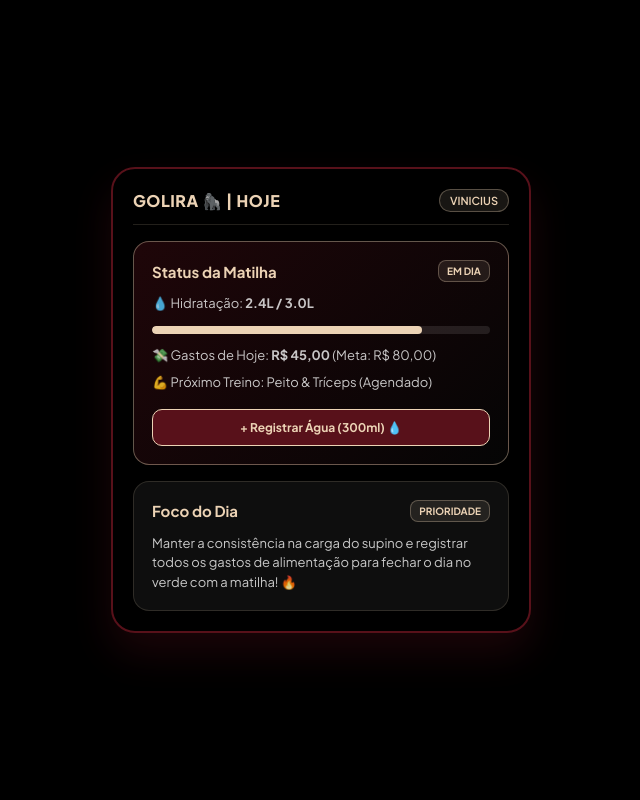
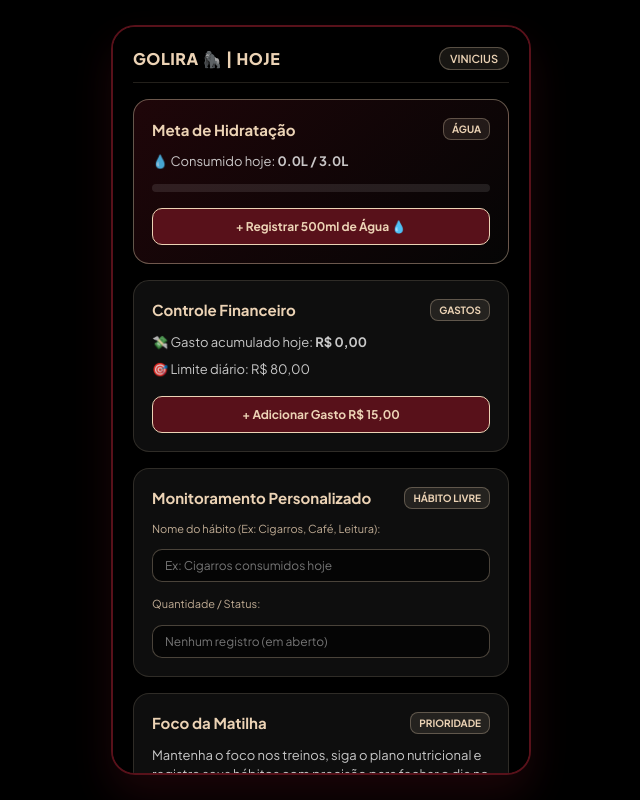
Before and after one commit to Vargasvinii/golira, a website: page index.html in a window 1280 px wide. Shown: the whole page, without its empty margins (319-959 px from the left). Drawn offline with Linux system fonts and the light colour scheme.

Commit message:
Atualizar o index.html

```diff
--- a/index.html
+++ b/index.html
@@ -3,7 +3,7 @@
 <head>
     <meta charset="UTF-8">
     <meta name="viewport" content="width=device-width, initial-scale=1.0">
-    <title>GOLIRA - Aba Hoje</title>
+    <title>GOLIRA - Aba Hoje (Completa)</title>
     <link href="https://fonts.googleapis.com/css2?family=Plus+Jakarta+Sans:wght@400;500;600;700;800&display=swap" rel="stylesheet">
     <style>
         * {
@@ -23,14 +23,15 @@
             padding: 20px;
         }
 
-        /* Container Principal do Aplicativo */
+        /* Container Principal Estendido (Tela Toda) */
         .app-container {
             width: 100%;
             max-width: 420px;
+            height: 750px;
             background: #000000;
             border: 2px solid #58111A;
             border-radius: 24px;
-            overflow: hidden;
+            overflow-y: auto;
             box-shadow: 0 20px 40px rgba(88, 17, 26, 0.3);
             display: flex;
             flex-direction: column;
@@ -46,6 +47,10 @@
             align-items: center;
             border-bottom: 1px solid rgba(236, 211, 181, 0.15);
             padding-bottom: 12px;
+            position: sticky;
+            top: 0;
+            background: #000000;
+            z-index: 5;
         }
 
         .section-title {
@@ -114,7 +119,7 @@
             line-height: 1.5;
         }
 
-        /* Barra de Progresso Funcional para Hidratação/Metas */
+        /* Barra de Progresso de Hidratação */
         .progress-bar-container {
             width: 100%;
             background: rgba(255, 255, 255, 0.1);
@@ -128,7 +133,7 @@
             height: 100%;
             background: #ECD3B5;
             border-radius: 10px;
-            width: 80%; /* Valor dinâmico simulado */
+            width: 0%;
             transition: width 0.3s ease;
         }
 
@@ -150,6 +155,23 @@
             background: #ECD3B5;
             color: #000000;
         }
+
+        /* Input Customizado para o Hábito em Aberto */
+        .custom-input {
+            width: 100%;
+            background: rgba(0, 0, 0, 0.6);
+            border: 1px solid rgba(236, 211, 181, 0.3);
+            border-radius: 10px;
+            padding: 8px 12px;
+            color: #E9E9E9;
+            font-size: 12px;
+            outline: none;
+            margin-top: 4px;
+        }
+
+        .custom-input:focus {
+            border-color: #ECD3B5;
+        }
     </style>
 </head>
 <body>
@@ -161,50 +183,83 @@
             <div class="user-badge">VINICIUS</div>
         </div>
 
-        <!-- Card Resumo da Matilha -->
+        <!-- Card de Hidratação (500ml por clique) -->
         <div class="card-box active-day">
             <div class="card-header-flex">
-                <span class="card-title-text">Status da Matilha</span>
-                <span class="card-tag">Em Dia</span>
+                <span class="card-title-text">Meta de Hidratação</span>
+                <span class="card-tag">Água</span>
             </div>
             <div class="card-body-content">
-                <div>💧 Hidratação: <strong id="hydrationText">2.4L / 3.0L</strong></div>
+                <div>💧 Consumido hoje: <strong id="hydrationText">0.0L / 3.0L</strong></div>
                 <div class="progress-bar-container">
-                    <div class="progress-bar-fill" id="hydrationBar" style="width: 80%;"></div>
+                    <div class="progress-bar-fill" id="hydrationBar" style="width: 0%;"></div>
                 </div>
-                <div style="margin-top: 4px;">💸 Gastos de Hoje: <strong>R$ 45,00</strong> (Meta: R$ 80,00)</div>
-                <div>💪 Próximo Treino: Peito & Tríceps (Agendado)</div>
             </div>
-            <button class="btn-action" onclick="addWater()">+ Registrar Água (300ml) 💧</button>
+            <button class="btn-action" onclick="addWater()">+ Registrar 500ml de Água 💧</button>
         </div>
 
-        <!-- Card de Atalho / Destaque do Dia -->
+        <!-- Card de Gasto Diário -->
         <div class="card-box">
             <div class="card-header-flex">
-                <span class="card-title-text">Foco do Dia</span>
+                <span class="card-title-text">Controle Financeiro</span>
+                <span class="card-tag">Gastos</span>
+            </div>
+            <div class="card-body-content">
+                <div>💸 Gasto acumulado hoje: <strong id="expenseText">R$ 0,00</strong></div>
+                <div>🎯 Limite diário: R$ 80,00</div>
+            </div>
+            <button class="btn-action" onclick="addExpense()">+ Adicionar Gasto R$ 15,00</button>
+        </div>
+
+        <!-- Card Personalizado em Aberto (Ex: Cigarros ou outro hábito) -->
+        <div class="card-box">
+            <div class="card-header-flex">
+                <span class="card-title-text">Monitoramento Personalizado</span>
+                <span class="card-tag">Hábito Livre</span>
+            </div>
+            <div class="card-body-content">
+                <label style="font-size: 11px; color: rgba(236,211,181,0.8);">Nome do hábito (Ex: Cigarros, Café, Leitura):</label>
+                <input type="text" class="custom-input" id="customHabitName" placeholder="Ex: Cigarros consumidos hoje">
+
+                <label style="font-size: 11px; color: rgba(236,211,181,0.8); margin-top: 6px;">Quantidade / Status:</label>
+                <input type="text" class="custom-input" id="customHabitValue" placeholder="Nenhum registro (em aberto)">
+            </div>
+        </div>
+
+        <!-- Card de Foco do Dia -->
+        <div class="card-box">
+            <div class="card-header-flex">
+                <span class="card-title-text">Foco da Matilha</span>
                 <span class="card-tag">Prioridade</span>
             </div>
             <div class="card-body-content">
-                <p>Manter a consistência na carga do supino e registrar todos os gastos de alimentação para fechar o dia no verde com a matilha! 🔥</p>
+                <p>Mantenha o foco nos treinos, siga o plano nutricional e registre seus hábitos com precisão para fechar o dia no verde! 🔥</p>
             </div>
         </div>
     </div>
 
     <script>
-        // Lógica simples e funcional para interagir com a hidratação
-        let currentWater = 2.4;
+        // Lógica de Hidratação (Adiciona 500ml por clique)
+        let currentWater = 0.0;
         const maxWater = 3.0;
 
         function addWater() {
-            currentWater = Math.min(maxWater, currentWater + 0.3);
+            currentWater = Math.min(maxWater, currentWater + 0.5);
             let percentage = (currentWater / maxWater) * 100;
 
             document.getElementById('hydrationText').innerText = `${currentWater.toFixed(1)}L / ${maxWater.toFixed(1)}L`;
             document.getElementById('hydrationBar').style.width = `${percentage}%`;
 
             if(currentWater >= maxWater) {
-                alert('Meta de hidratação diária atingida, matilha! 🦍💧');
+                alert('Meta de hidratação diária atingida com sucesso, matilha! 🦍💧');
             }
+        }
+
+        // Lógica Simples de Exemplo para Gastos
+        let currentExpense = 0.0;
+        function addExpense() {
+            currentExpense += 15.0;
+            document.getElementById('expenseText').innerText = `R$ ${currentExpense.toFixed(2).replace('.', ',')}`;
         }
     </script>
 </body>
```
